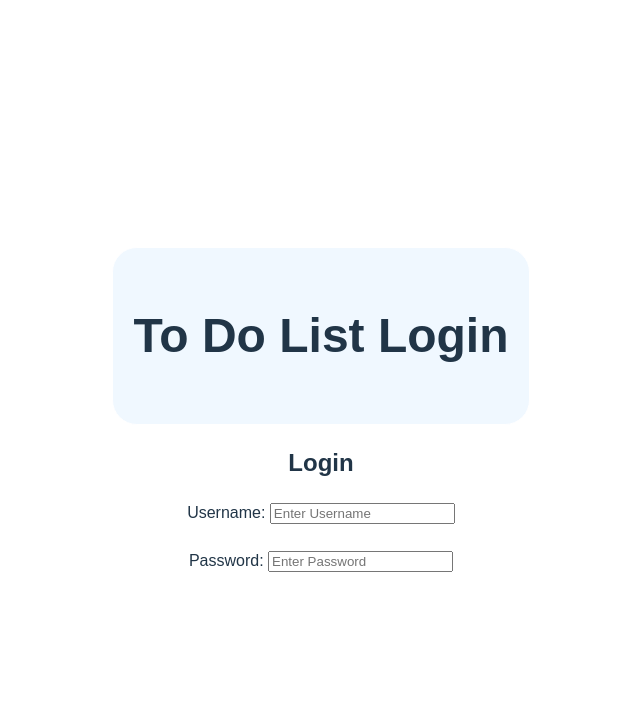
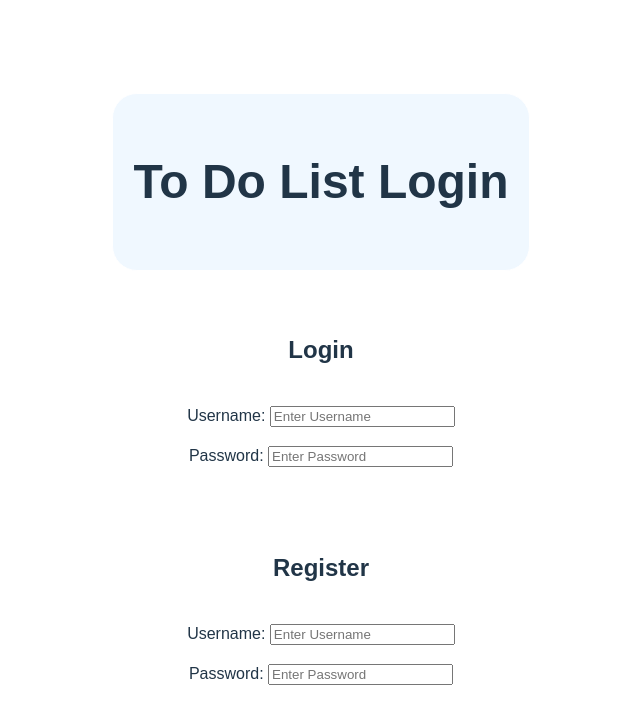
Before and after one commit to ValeriaV-8/DEV-209, a React (Vite) app in the folder Week-05/: page / in a window 1280 px wide. Shown: the top 724 px of the page, without its empty margins (319-959 px from the left). Built offline with nearby package versions, Linux system fonts and the light colour scheme.

Commit message:
Create Register

```diff
--- a/Week-05/src/App.css
+++ b/Week-05/src/App.css
@@ -51,3 +51,18 @@
   max-width: 500px;
   box-sizing: border-box;
 }
+
+.container {
+  display: flex;
+  flex-direction: column;
+  align-items: center;
+  gap: 1rem;
+  border: 1px solid white;
+  border-radius: 25px;
+  background-color: white;
+  padding: 20px;
+  margin: 20px auto;
+  width: 100%;
+  max-width: 500px;
+  box-sizing: border-box;
+}
--- a/Week-05/src/App.jsx
+++ b/Week-05/src/App.jsx
@@ -2,6 +2,7 @@ import { useState } from 'react'
 import './App.css'
 import Header from './Header.jsx'
 import Login, { Username, Password } from './Login.jsx'
+import Register, { RegisterUsername, RegisterPassword } from './Register.jsx'
 
 function App() {
 
@@ -11,11 +12,12 @@ function App() {
       <div className="container">
         <Login />
         <Username />
-        <br/>
         <Password />
       </div>
       <div className="container">
-
+        <Register />
+        <RegisterUsername />
+        <RegisterPassword />
       </div>
     </>
   )
--- /dev/null
+++ b/Week-05/src/Register.jsx
@@ -0,0 +1,34 @@
+const register = (
+    <div className = "register">
+        <h2>Register</h2>
+    </div>
+)
+
+const registerUsername = (
+    <form className = "registerForm">
+        <label>Username: </label>
+        <input type="text" id="regUsername" placeholder="Enter Username" required=""></input>
+    </form>
+)
+
+const registerPassword = (
+    <form className = "registerForm">
+        <label>Password: </label>
+        <input type="password" id="regPassword" placeholder="Enter Password" required=""></input>
+    </form>
+)
+
+function Register() {
+    return register;
+}
+
+function RegisterUsername() {
+    return registerUsername;
+}
+
+function RegisterPassword() {
+    return registerPassword;
+}
+
+export default Register;
+export { RegisterUsername, RegisterPassword };
```
